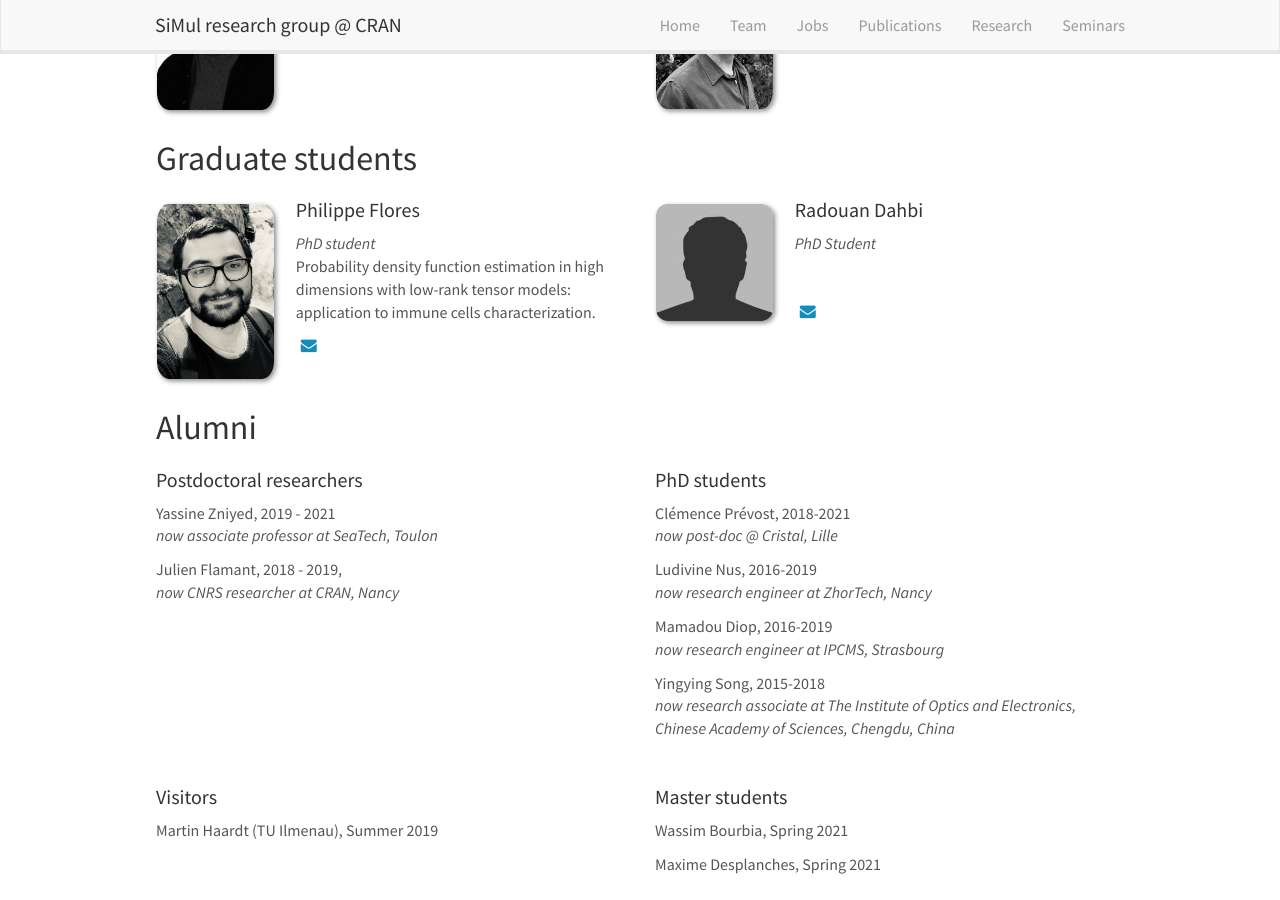
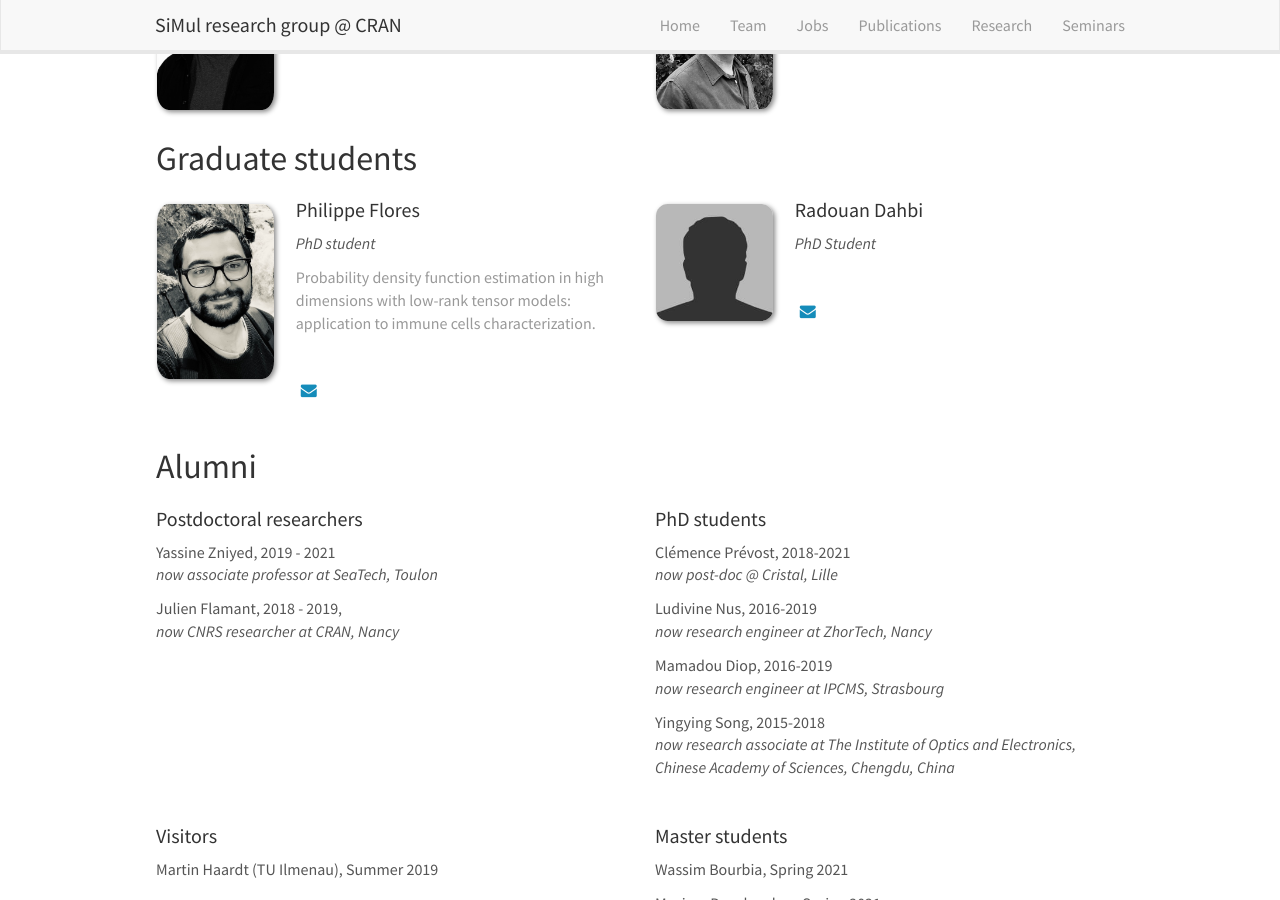
Before and after one commit to cran-simul/cran-simul.github.io_old, a Jekyll site: the page built from _pages/team.md, in a window 1280 px wide and 900 px high, scrolled down 798 px. Built offline with Jekyll 4.4.1, drawn with Linux system fonts in a browser that asks for light colours; nearby versions of some CDN libraries; some web fonts are replaced.

Commit message:
change color in text

```diff
--- a/_pages/team.md
+++ b/_pages/team.md
@@ -130,7 +130,7 @@ Jump to [Faculty](#faculty), [Graduate students](#graduate-students), [alumni](#
   <h4>{{ member.name }}</h4>
   <i>{{ member.info }} </i> <!--<br>email: <{{ member.email }}></i> -->
     <br/>
-  {{member.subject}}
+  <p class="text-muted"> {{member.subject}}</p>
   <br/>
   <ul class="list-inline">
   {% if member.email %}
```
